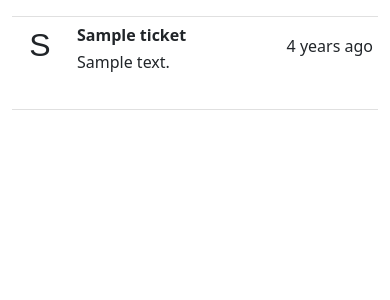
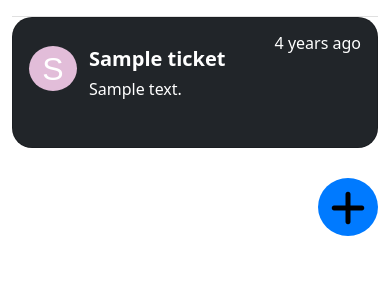
Before and after one commit to toonMarty/sos, a Flask app: page /view-tickets in a window 390 px wide; the page is wider, and only the part inside the window is pictured. Shown: the part 76-376 px from the top of that part. Run offline with Flask 3, Linux system fonts and the light colour scheme; tables that the repository leaves empty hold one stand-in row (values such as "Sample post"); some libraries are stand-ins or nearby versions.

Commit message:
[update]: make view tickets UI responsive accross devices

```diff
--- a/app/static/styles.css
+++ b/app/static/styles.css
@@ -86,39 +86,14 @@
     margin: 16px 0px 0px 0px;
     border-top: 1px solid #e0e0e0;
 }
-ul.tickets li.ticket {
+/*ul.tickets li.ticket {
     padding: 5px;
     border-bottom: 1px solid #e0e0e0;
-}
+}*/
 ul.tickets li.ticket:hover {
     background-color: #ADD8E6;
 }
 
-.ticket-first-letter {
-    position: absolute;
-    text-align: center;
-    font-family: Arial, Helvetica, sans-serif;
-    font-style: normal;
-    font-weight: 400;
-    font-size: 32px;
-
-    line-height: 39px;
-
-    width: 26px;
-    height: 35px;
-
-    margin-left: 10px;
-    margin-right: 40px;
-    margin-bottom: -46px;
-    padding-top: 4px;
-}
-
-.ticket-bubble {
-    border-radius: 50%;
-    margin-left: 0;
-    width: 48px;
-    height: 45px;
-}
 
 
 .ticket-subject {
@@ -130,8 +105,7 @@
 }
 
 .ticket-date {
-    float: right;
-    margin-top: -70px;
+    margin-top: -100px;
 }
 .ticket-issue {
     margin-left: 60px;
@@ -632,3 +606,69 @@
 }
 
 /*- End*/
+
+/*----View Tickets page styles - Begin*----*/
+.view-ticket-subject {
+    margin-left: 60px;
+    margin-top: 10px;
+    margin-bottom: 10px;
+    font-weight: bold;
+    font-size: 20px;
+}
+
+div.view-ticket-card {
+    background-color: #212529;
+    color: white;
+}
+
+div.view-ticket-card:hover {
+    background: #000000;  /* fallback for old browsers */
+    background: -webkit-linear-gradient(to right, #434343, #000000);  /* Chrome 10-25, Safari 5.1-6 */
+    background: linear-gradient(to right, #434343, #000000); /* W3C, IE 10+/ Edge, Firefox 16+, Chrome 26+, Opera 12+, Safari 7+ */
+    border-radius: 20px;
+}
+
+.ticket-first-letter {
+    position: absolute;
+    text-align: center;
+    font-family: Arial, Helvetica, sans-serif;
+    font-style: normal;
+    font-weight: 400;
+    font-size: 32px;
+    color: white;
+    line-height: 39px;
+
+    width: 26px;
+    height: 35px;
+
+    margin-top: 12px;
+    margin-left: 10px;
+    margin-right: 40px;
+    margin-bottom: -46px;
+    padding-top: 4px;
+}
+
+.ticket-bubble {
+    border-radius: 50%;
+    margin-left: 0;
+    width: 48px;
+    height: 45px;
+}
+
+.add-ticket {
+    background-color: #007AFF;
+    border-radius: 50%;
+    height: 58px;
+    width: 60px;
+    margin-top: 20px;
+    padding-bottom: 58px;
+}
+
+.add-ticket:hover {
+    background-color: #3FFF00;
+    color: black;
+}
+
+
+
+/*------------------End------------------*/
--- a/app/templates/_tickets.html
+++ b/app/templates/_tickets.html
@@ -1,6 +1,42 @@
 <ul class="tickets">
     {% for ticket in tickets %}
         <a href="/view-tickets/{{ ticket.subject }}" class="ticket-items"><li class="ticket">
+            <div class="card w-auto view-ticket-card" style="margin-bottom: 10px; border-radius: 20px;">
+            <div class="card-body">
+                <div class="card-title">
+                    <!--<div class="text-start view-ticket-subject">{{ ticket.subject }}</div>-->
+                    <p class="card-text ticket-bubble ticket-first-letter">{{ ticket.get_ticket_subject_first_letter() }}</p>
+                </div>
+
+                <div class="card-text">
+                    <div class="text-start view-ticket-subject">{{ ticket.subject }}</div>
+                    <div class="text-start text-wrap ticket-issue" style="width: 45rem;">
+                        {{ ticket.issue_description }}
+                    </div>
+
+                    <div class="float-end ticket-priority">
+                        {% for priority in ticket.ticket_priority %}
+                            {% if priority == 'L' %}
+                                <div class="float-end">
+                                    <span class="badge" style="background-color: #3FFF00; color: black;">Low</span>
+                                </div>
+                            {% elif priority == 'M' %}
+                                <div class="float-end">
+                                    <span class="badge" style="background-color: #FFBF00; color: black;">Medium</span>
+                                </div>
+                            {% elif priority == 'H' %}
+                                <div class="float-end">
+                                    <span class="badge" style="background-color: #FF0000; color: black;">High</span>
+                                </div>
+                            {% endif %}
+                        {% endfor %}
+                    </div>
+                    <div class="float-end ticket-date">{{ moment(ticket.date_submitted).fromNow() }}</div>
+                </div>
+            </div>
+            </div>
+        </li></a>
+        <!--<a href="/view-tickets/{{ ticket.subject }}" class="ticket-items"><li class="ticket">
             <div class="ticket-first-letter">
                 {{ ticket.get_ticket_subject_first_letter() }}
             </div>
@@ -28,12 +64,26 @@
                         </div>
                     {% endif %}
                 {% endfor %}
-            </div>
+            </div>-->
 
             <!--<div class="ticket-owner">
                 {{ ticket.ticket_owner }}
             </div>-->
-            <div class="ticket-date">{{ moment(ticket.date_submitted).fromNow() }}</div>
-        </li></a>
+            <!--<div class="ticket-date">{{ moment(ticket.date_submitted).fromNow() }}</div>
+        </li></a>-->
     {% endfor %}
 </ul>
+<div class="float-end text-center add-ticket" style="font-size: 40px;"
+     data-bs-toggle="tooltip" data-bs-placement="bottom"
+     data-bs-custom-class="custom-tooltip" data-bs-title="Create a new ticket">
+    <a href="{{ url_for('main.submit_ticket') }}" style="text-decoration: none; color: black;">
+        <i class="fa-solid fa-plus text-center"></i>
+    </a>
+
+</div>
+
+{% block scripts %}
+    {{ moment.include_moment() }}
+    <script type="text/javascript"
+         src="{{ url_for('static', filename='bubble_color.js') }}"></script>
+{% endblock %}
```
